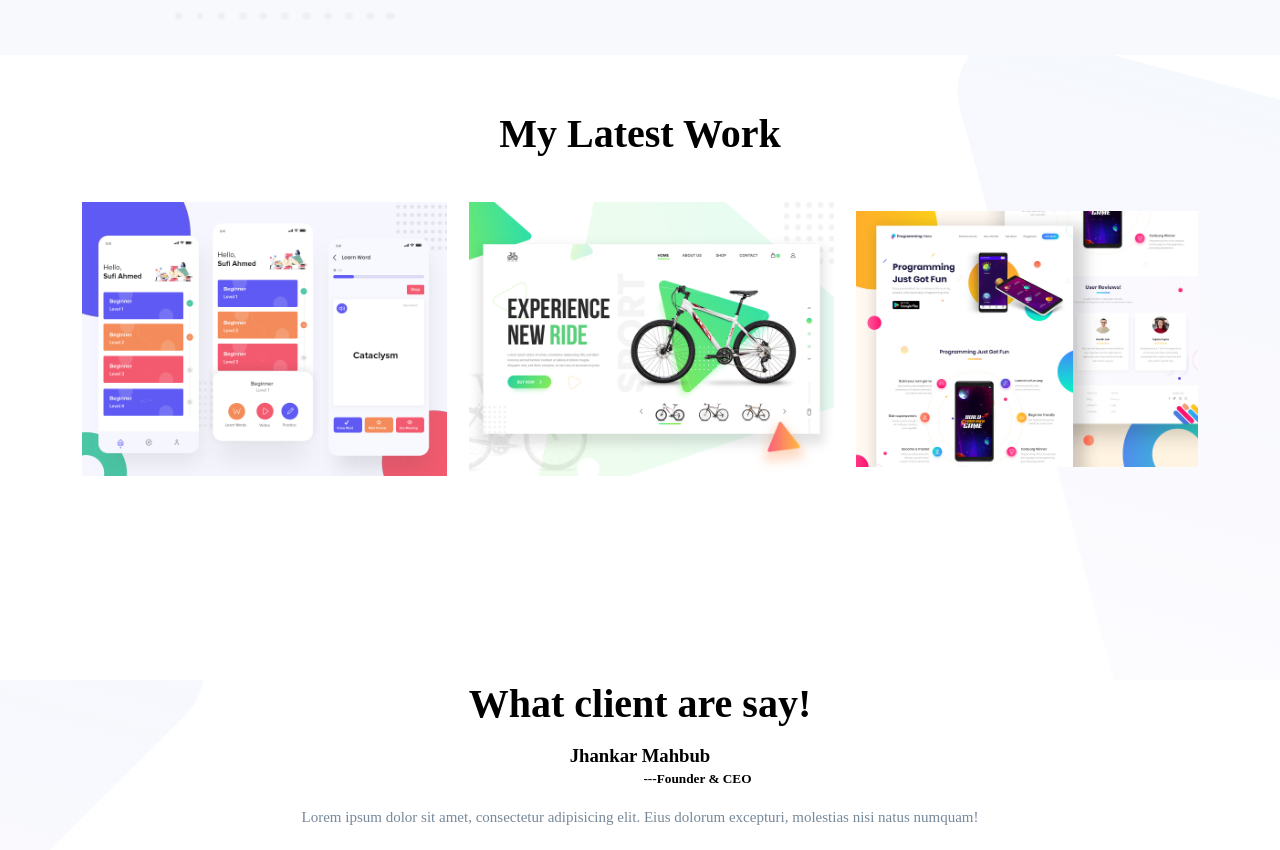
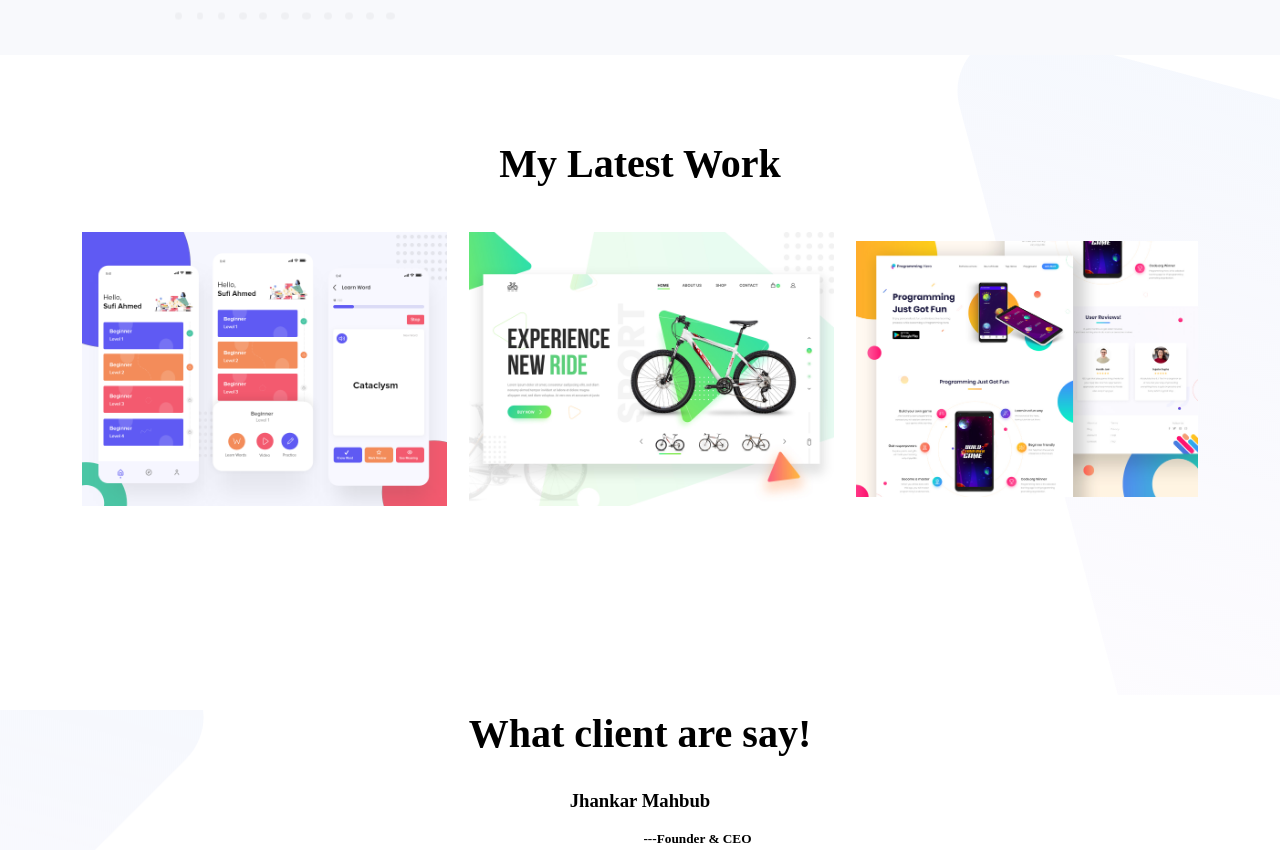
Before and after one commit to ashik317/Assignment_01, a plain HTML site: page index.html in a window 1280 px wide. Shown: the part 1445-2295 px from the top of the page. Drawn offline with Linux system fonts and the light colour scheme.

Commit message:
Update style.css

```diff
--- a/style.css
+++ b/style.css
@@ -74,7 +74,7 @@
 
         .center{
             text-align: center;
-            margin-top: -15px;
+            margin-top: 15px;
         }
         .experience-area{
 
```
